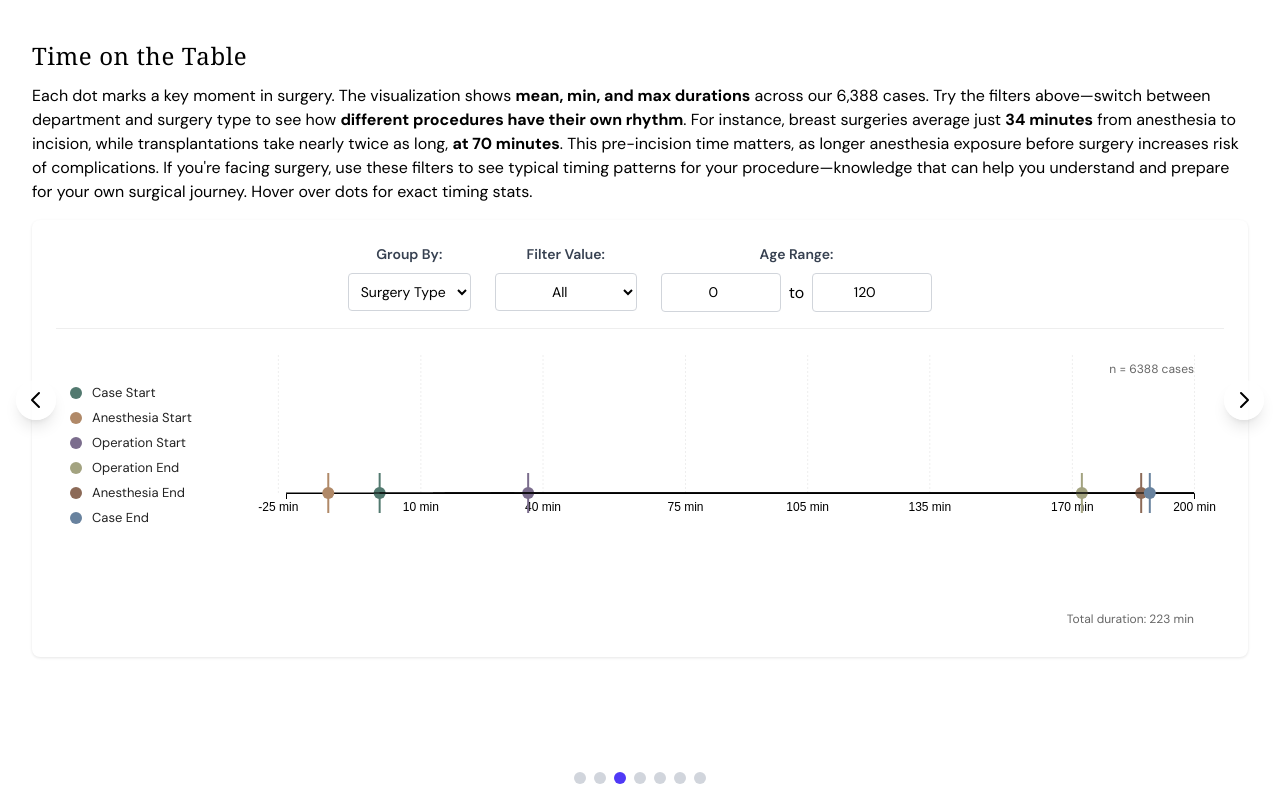
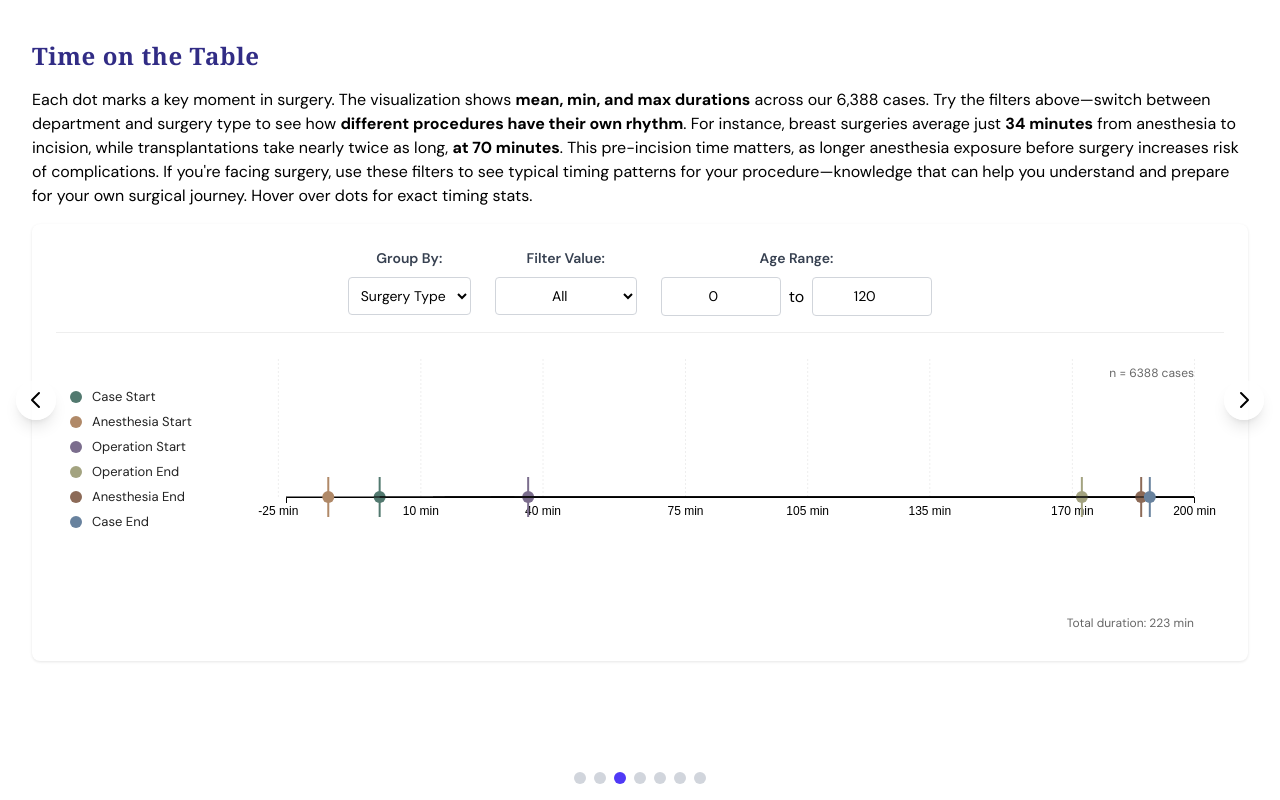
Before and after one commit to chewycrunch/final-proj-dsc106, a SvelteKit app: page / in a window 1280 px wide. Both pictures are taken after a click on the button 620 px from the left and 778 px from the top of the page. Built offline with nearby package versions, Linux system fonts and the light colour scheme.

Commit message:
cleaning

```diff
--- a/src/routes/+layout.svelte
+++ b/src/routes/+layout.svelte
@@ -14,7 +14,8 @@
 </svelte:head>
 
 <main>
-	<Container class="space-y-16 py-8">
-		{@render children()}
-	</Container>
+	{@render children()}
+	<!-- <Container class="space-y-16 py-8">
+
+	</Container> -->
 </main>
--- a/src/routes/+page.svelte
+++ b/src/routes/+page.svelte
@@ -322,7 +322,7 @@
 {/snippet}
 
 {#snippet timelineSlide()}
-	<h2 class="mb-1 pb-2 text-left text-3xl font-bold">Time on the Table</h2>
+	<h2>Time on the Table</h2>
 	<p class="max-w-9xl mx-auto mb-4">
 		Each dot marks a key moment in surgery. The visualization shows <strong
 			>mean, min, and max durations</strong
@@ -411,7 +411,7 @@
 
 {#snippet takeawaySlide()}
 	<div class="mx-auto max-w-2xl rounded-lg bg-indigo-50 p-8">
-		<h2 class="mb-4 text-2xl font-semibold text-indigo-900">The Takeaway</h2>
+		<h2>The Takeaway</h2>
 		<p class="text-lg text-indigo-800">
 			The data reveals three critical insights: First, pre-op albumin levels—easily measured and
 			often correctable—strongly predict ICU stays. Second, emergency status and ASA score interact
@@ -423,7 +423,8 @@
 {/snippet}
 
 {#snippet writeupSlide()}
-	<div>
+	<h2>Writeup</h2>
+	<p>
 		1. What have you done so far? So far, we’ve built a comprehensive exploratory analysis of our
 		surgical patient population to lay the groundwork for outcome-based modeling. We began by
 		visualizing age distribution, revealing a wide range of patients from their twenties to their
@@ -453,7 +454,7 @@
 		between the front-end experience and the underlying model logic. Finally, scaling the model for
 		more granular or department-specific predictions while maintaining speed and clarity will
 		require thoughtful architectural decisions as the project evolves.
-	</div>
+	</p>
 {/snippet}
 
 {#snippet slideContent(slide)}
@@ -465,7 +466,6 @@
 {#if loading}
 	<p class="py-16 text-center text-lg">Loading VitalDB dataset …</p>
 {:else}
-	<div class="fixed inset-0 overflow-hidden">
 	<!-- Navigation Buttons -->
 	<button
 		class="absolute top-1/2 left-4 z-50 -translate-y-1/2 rounded-full bg-white/80 p-2 shadow-lg hover:bg-white"
@@ -513,7 +513,6 @@
 	</div>
 
 	<!-- Sections Container -->
-		<div class="relative h-full">
 	{#each slides as slide, i}
 		{#if currentSlide === i}
 			<div
@@ -526,11 +525,11 @@
 			</div>
 		{/if}
 	{/each}
-		</div>
-	</div>
 {/if}
 
 <style>
+	@reference '$lib/../app.css';
+
 	:global(svg) {
 		max-width: 100%;
 	}
@@ -558,4 +557,8 @@
 		background-color: #cbd5e1;
 		border-radius: 4px;
 	}
+
+	h2 {
+		@apply mb-4 text-2xl font-semibold text-indigo-900;
+	}
 </style>
```
Lines whose indentation alone changed are shown as unchanged.
